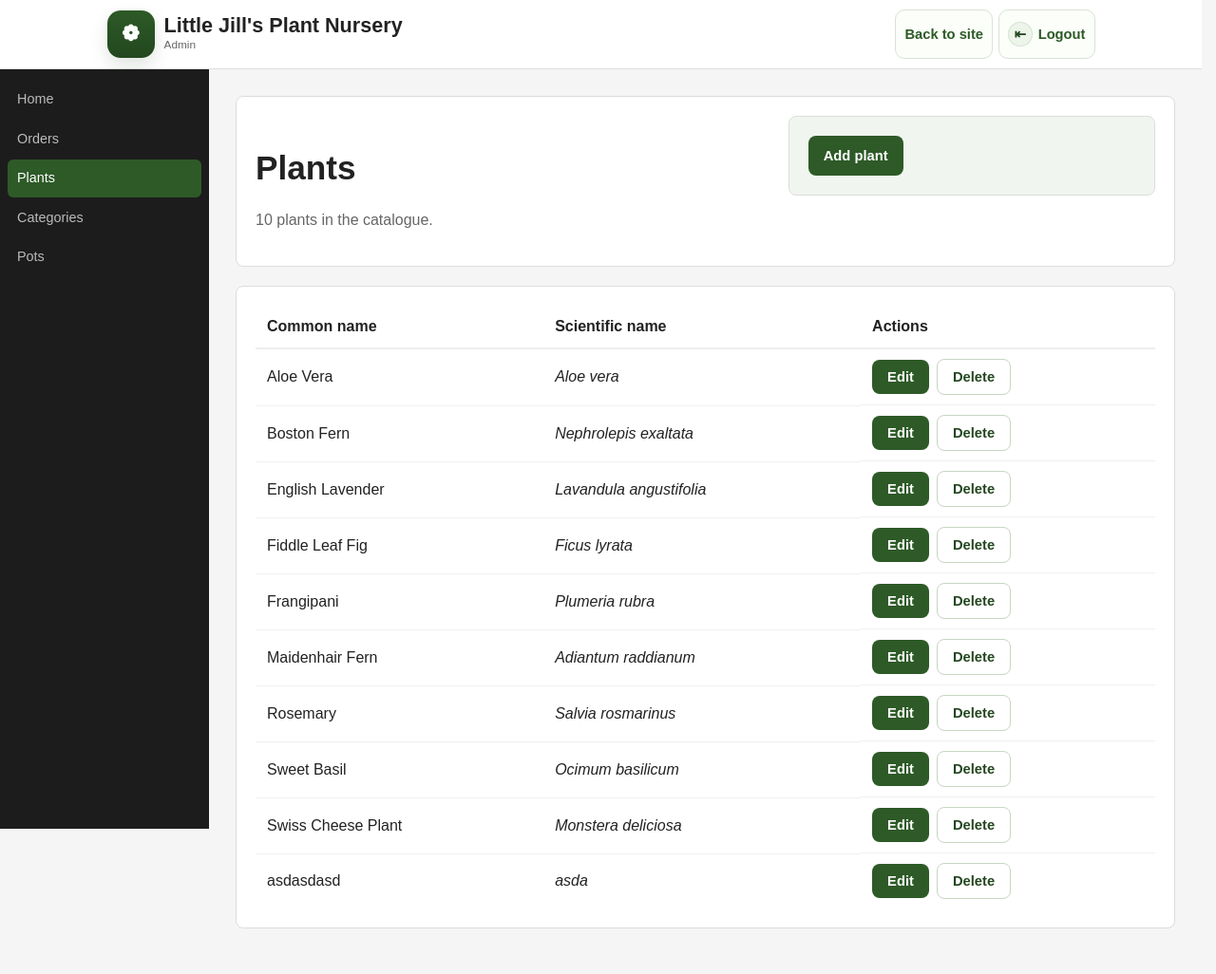
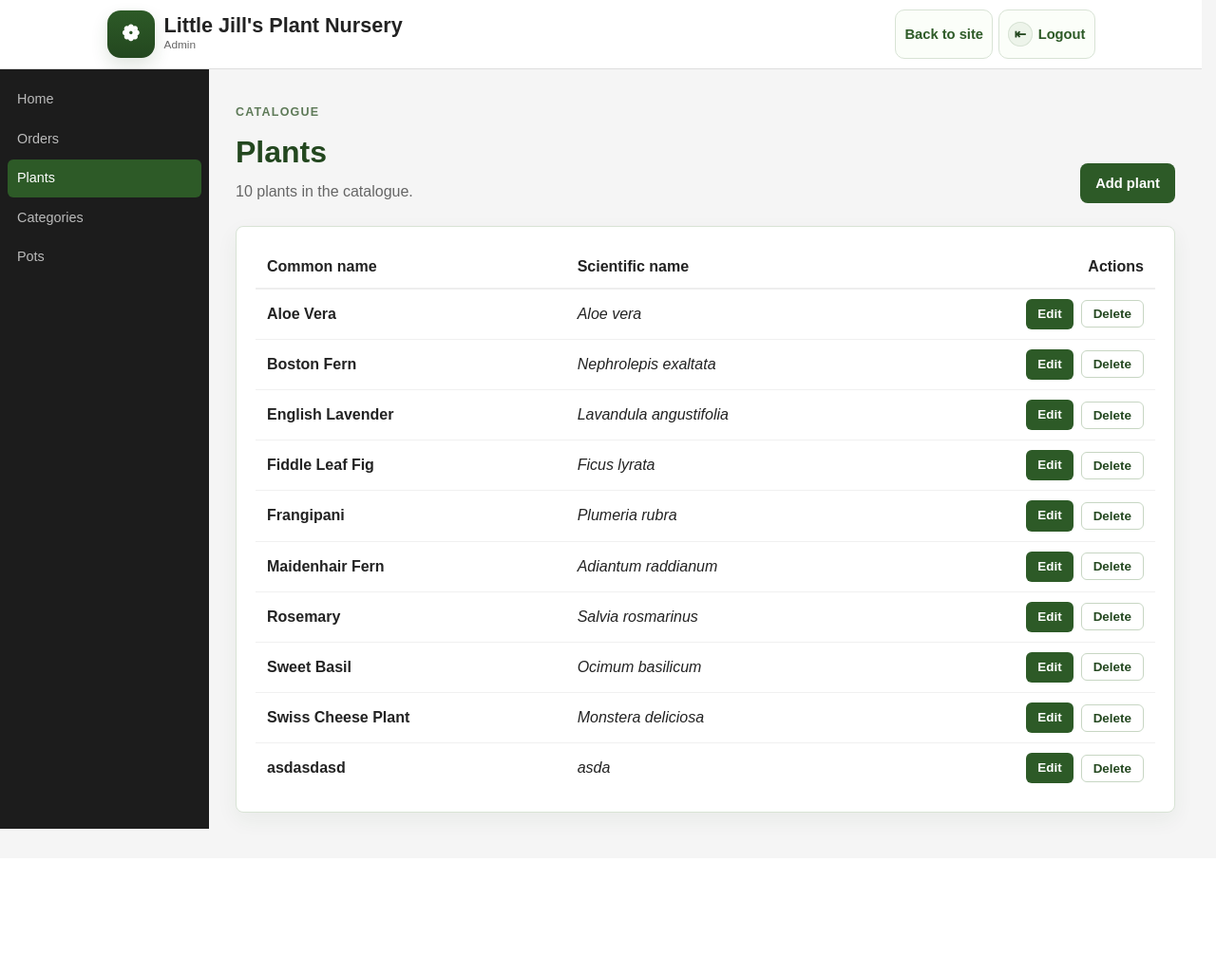
Before and after one commit to rowanjames04/SDS-Plant-Nursery, a Flask app: page /admin/plants in a window 1280 px wide. Shown: the whole page at 95% size. After the commit the page ends 873 px from the top, so only its background shows below. Run offline with Flask 3, Linux system fonts and the light colour scheme; a user stored in the database is signed in.

Commit message:
refactor: move admin page headers out of profile.css

```diff
--- a/static/css/admin.css
+++ b/static/css/admin.css
@@ -181,6 +181,59 @@
     align-items: end;
 }
 
+.admin-page-header,
+.admin-detail-header {
+    display: flex;
+    justify-content: space-between;
+    align-items: flex-end;
+    gap: 16px;
+    margin-bottom: 20px;
+    padding: 8px 0 4px;
+}
+
+.admin-page-header h1,
+.admin-detail-header h1 {
+    margin: 0 0 6px;
+    color: #23471f;
+    font-size: 2rem;
+}
+
+.admin-page-header .muted,
+.admin-detail-header .muted {
+    margin: 0;
+}
+
+.admin-detail-header__identity {
+    display: flex;
+    gap: 14px;
+    align-items: center;
+}
+
+.admin-card-header {
+    display: flex;
+    justify-content: space-between;
+    align-items: flex-start;
+    gap: 16px;
+    margin-bottom: 16px;
+}
+
+.admin-card-header h2 {
+    margin: 0 0 4px;
+    color: #23471f;
+    font-size: 1.18rem;
+}
+
+.admin-card-header .muted {
+    margin: 0;
+}
+
+.admin-table-actions {
+    display: flex;
+    justify-content: flex-end;
+    align-items: center;
+    gap: 8px;
+}
+
 @media (max-width: 720px) {
     .admin-wrapper {
         grid-template-columns: 1fr;
@@ -215,4 +268,19 @@
     .admin-pot-assign-form button {
         width: 100%;
     }
+
+    .admin-page-header,
+    .admin-detail-header,
+    .admin-card-header {
+        flex-direction: column;
+        align-items: stretch;
+    }
+
+    .admin-detail-header__identity {
+        align-items: flex-start;
+    }
+
+    .admin-table-actions {
+        justify-content: flex-start;
+    }
 }
--- a/static/css/cards.css
+++ b/static/css/cards.css
@@ -9,6 +9,11 @@
 .card--flush {
     padding: 0;
     overflow: hidden;
+}
+
+.card--soft {
+    border-color: #d8e3d5;
+    box-shadow: 0 8px 22px rgba(35, 71, 31, 0.06);
 }
 
 .card--narrow {
--- a/templates/admin/plants.html
+++ b/templates/admin/plants.html
@@ -2,45 +2,64 @@
 {% block title %}Plants{% endblock %}
 
 {% block content %}
-<section class="card hero" style="margin-bottom:20px;">
+<header class="admin-page-header">
     <div>
+        <p class="page-header__eyebrow">Catalogue</p>
         <h1>Plants</h1>
         <p class="muted">{{ plants|length }} plant{% if plants|length != 1 %}s{% endif %} in the catalogue.</p>
     </div>
-    <div class="card hero-panel">
-        <a class="button-link" href="{{ url_for('admin.create_plant') }}">Add plant</a>
-    </div>
-</section>
+    <a class="button-link" href="{{ url_for('admin.create_plant') }}" style="width:auto;">Add plant</a>
+</header>
 
-<section class="card">
+<section class="card card--soft">
     {% if plants %}
     <table class="data-table">
         <thead>
             <tr>
                 <th>Common name</th>
                 <th>Scientific name</th>
-                <th>Actions</th>
+                <th style="text-align:right;">Actions</th>
             </tr>
         </thead>
         <tbody>
             {% for plant in plants %}
             <tr>
-                <td>{{ plant.common_name }}</td>
-                <td><em>{{ plant.scientific_name or '' }}</em></td>
-                <td style="display:flex;gap:8px;align-items:center;">
-                    <form method="get" action="{{ url_for('admin.plant_detail', id=plant.id) }}" style="display:inline">
-                        <button class="button-link" type="submit">Edit</button>
-                    </form>
-                    <form method="post" action="{{ url_for('admin.delete_plant', id=plant.id) }}" style="display:inline" onsubmit="return confirm('Delete {{ plant.common_name }}? This cannot be undone.');">
-                        <button class="button-link button-secondary" type="submit">Delete</button>
-                    </form>
+                <td><strong>{{ plant.common_name }}</strong></td>
+                <td>
+                    {% if plant.scientific_name %}
+                        <em>{{ plant.scientific_name }}</em>
+                    {% else %}
+                        <span class="muted">Not set</span>
+                    {% endif %}
+                </td>
+                <td>
+                    <div class="admin-table-actions">
+                        <a class="button-link button-link--sm"
+                           href="{{ url_for('admin.plant_detail', id=plant.id) }}"
+                           style="width:auto;">
+                            Edit
+                        </a>
+                        <form method="post"
+                              action="{{ url_for('admin.delete_plant', id=plant.id) }}"
+                              style="display:inline;"
+                              onsubmit="return confirm('Delete {{ plant.common_name }}? This cannot be undone.');">
+                            <button class="button-link button-link--sm button-secondary"
+                                    type="submit"
+                                    style="width:auto;">
+                                Delete
+                            </button>
+                        </form>
+                    </div>
                 </td>
             </tr>
             {% endfor %}
         </tbody>
     </table>
     {% else %}
-    <p class="muted">No plants yet.</p>
+    <div class="empty-state">
+        <p class="empty-state__msg">No plants yet.</p>
+        <a class="button-link" href="{{ url_for('admin.create_plant') }}" style="width:auto;">Add plant</a>
+    </div>
     {% endif %}
 </section>
 {% endblock %}
```
Also changed, not shown: templates/admin/plant_detail.html (+6 -6 lines).
